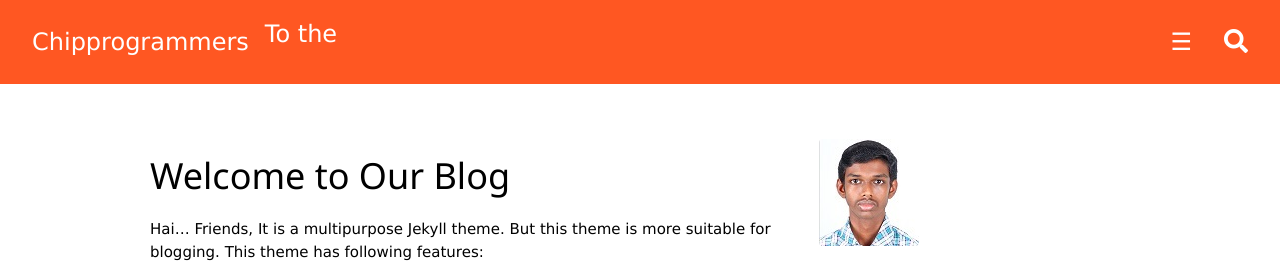
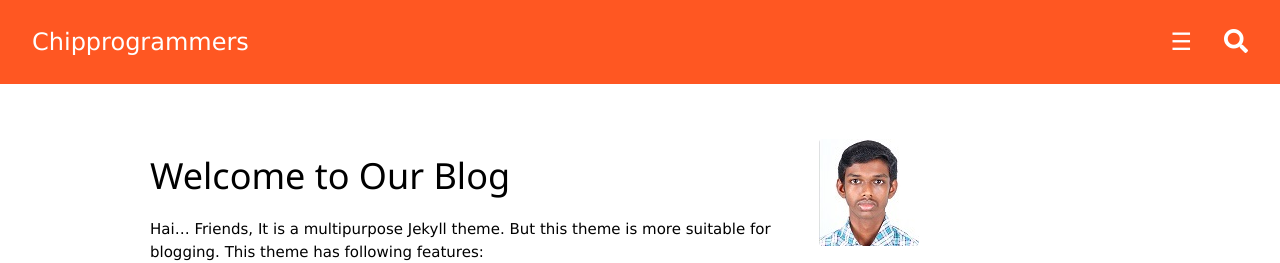
Before and after one commit to techiworld/techiworld.github.io, a Jekyll site: the page built from index.md, in a window 1280 px wide. Shown: the top 263 px of the page. Built offline with Jekyll 4.4.1, drawn with Linux system fonts in a browser that asks for light colours.

Commit message:
Update header.html

```diff
--- a/_includes/header.html
+++ b/_includes/header.html
@@ -1,5 +1,5 @@
 <header class="w3-container w3-top w3-deep-orange w3-xlarge w3-padding-16">
   <span class="w3-left w3-padding">Chipprogrammers</span>
-  {% include site_search.html %} To the
+  {% include site_search.html %}
   <a href="javascript:void(0)" class="w3-right w3-button w3-deep-orange" onclick="w3_open()">☰</a>
 </header>
```
